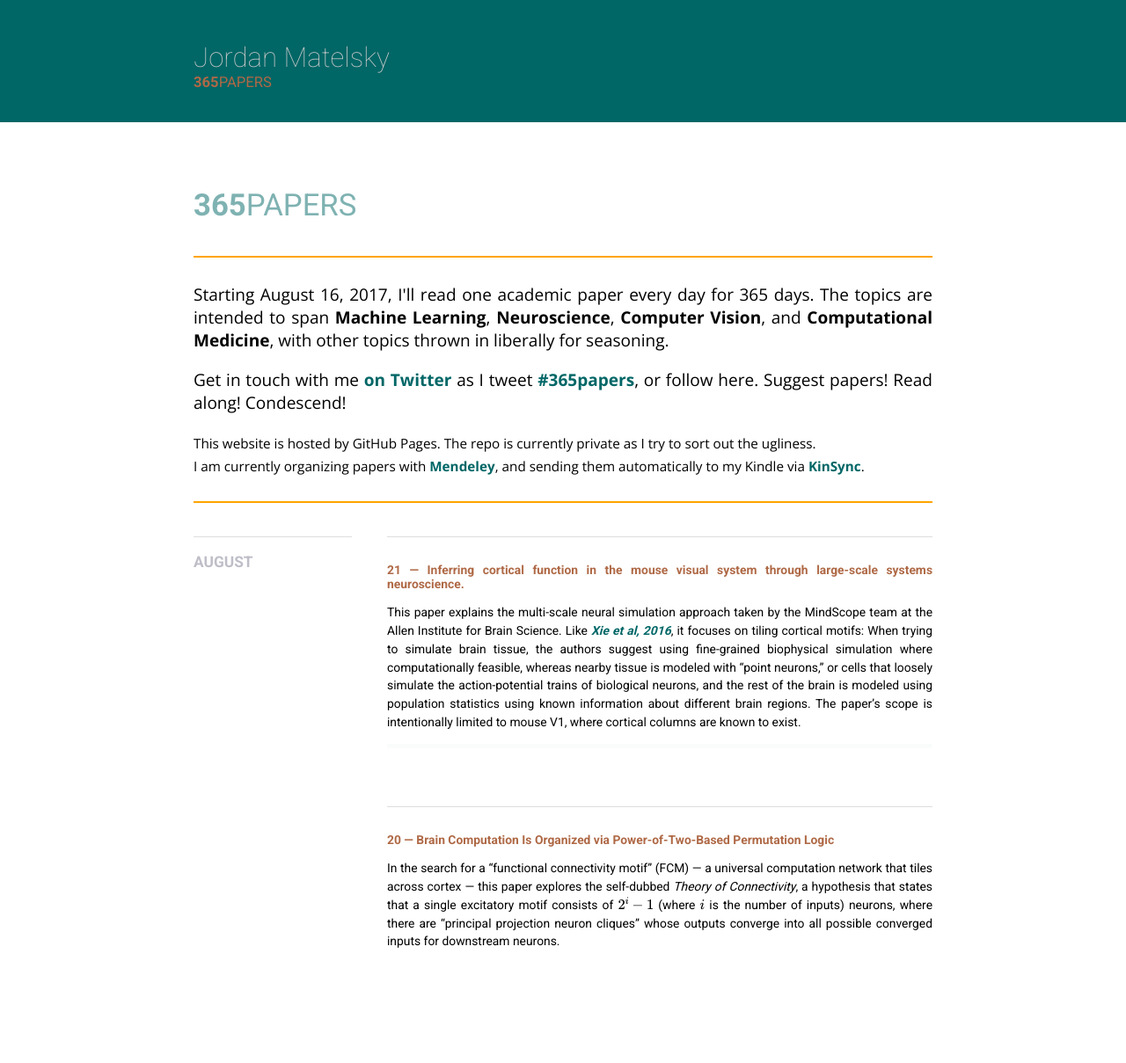
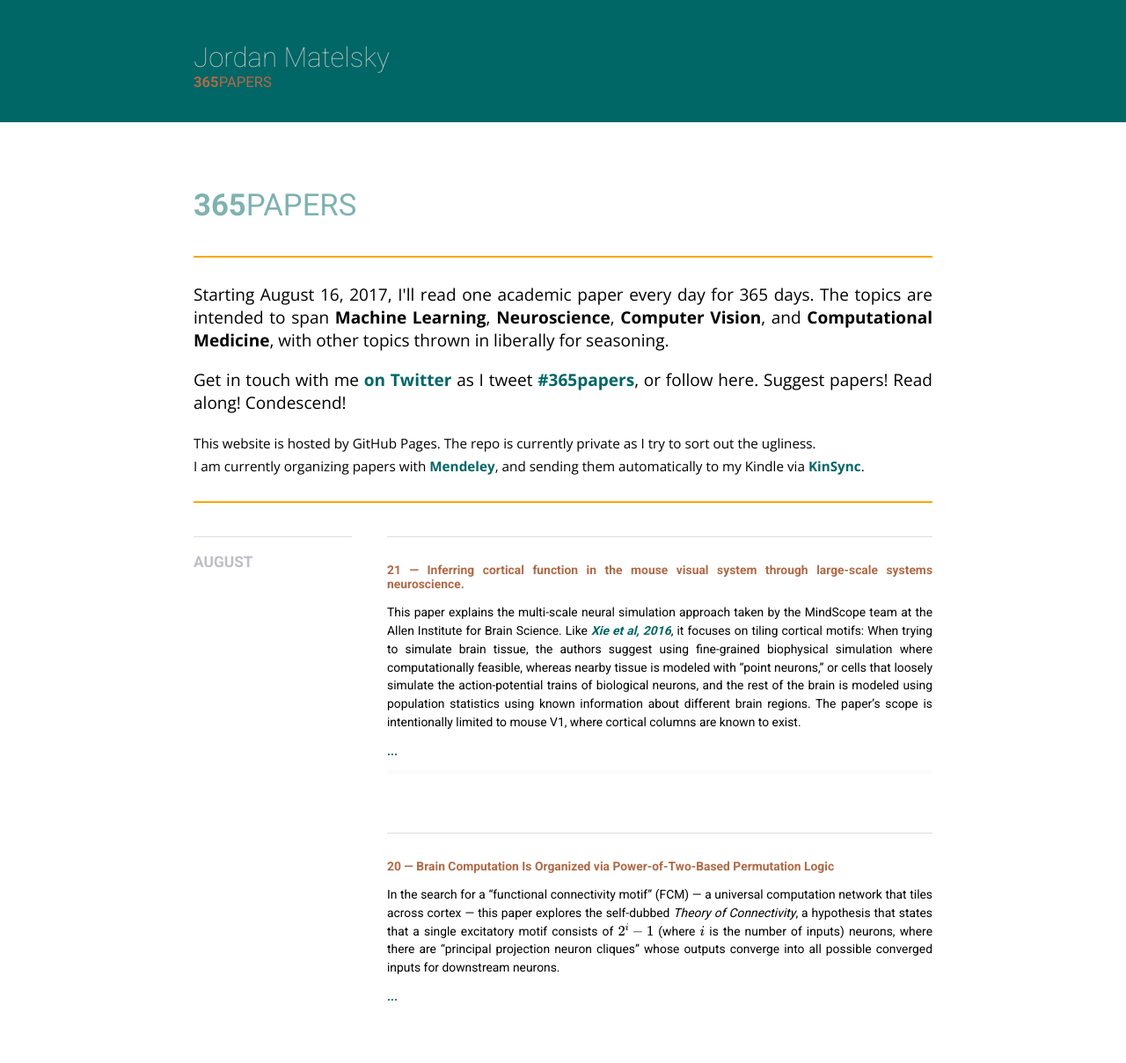
Before and after one commit to j6k4m8/365papers, a Jekyll site: the page built from index.html, in a window 1280 px wide. Shown: the whole page at 88% size. Built offline with Jekyll 4.4.1, drawn with Linux system fonts in a browser that asks for light colours; nearby versions of some CDN libraries; formulas are drawn with MathJax 3; before the commit the page ends 1149 px from its top, so only the background shows below that.

Commit message:
add linkng ellipses

```diff
--- a/index.html
+++ b/index.html
@@ -73,7 +73,7 @@ layout: default
                                                         {{ post.date | date: "%d" }} &mdash; {{ post.title }}
                                                     </a>
                                                 </h2>
-                                                <p>{{ post.excerpt }}</p>
+                                                <p>{{ post.excerpt }} <a href="{{ site.baseurl }}{{ post.url }}">...</a></p>
                                                 {% if this_month != next_month %}
                                                 <div class="sep"></div>
                                                 {% endif %}
```
